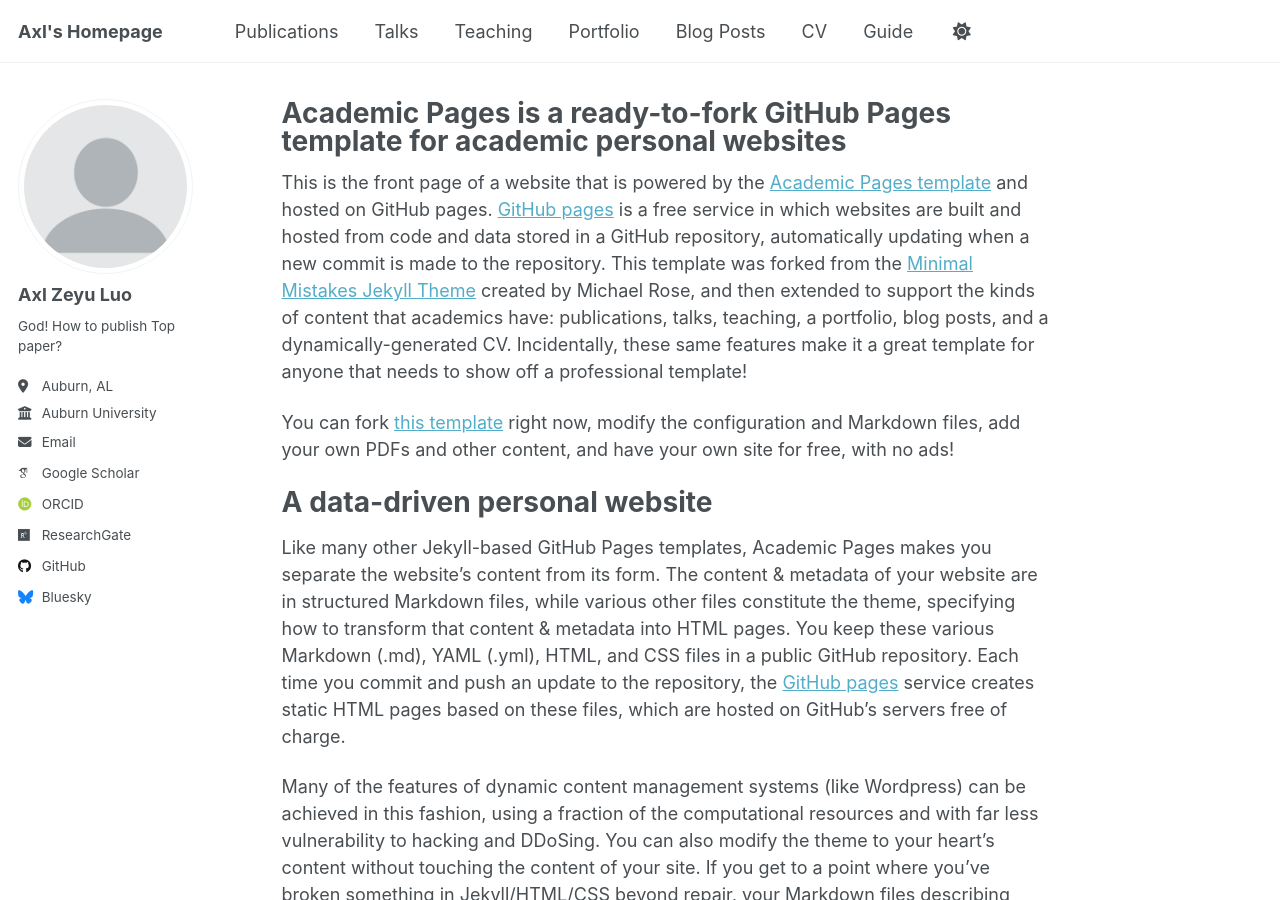
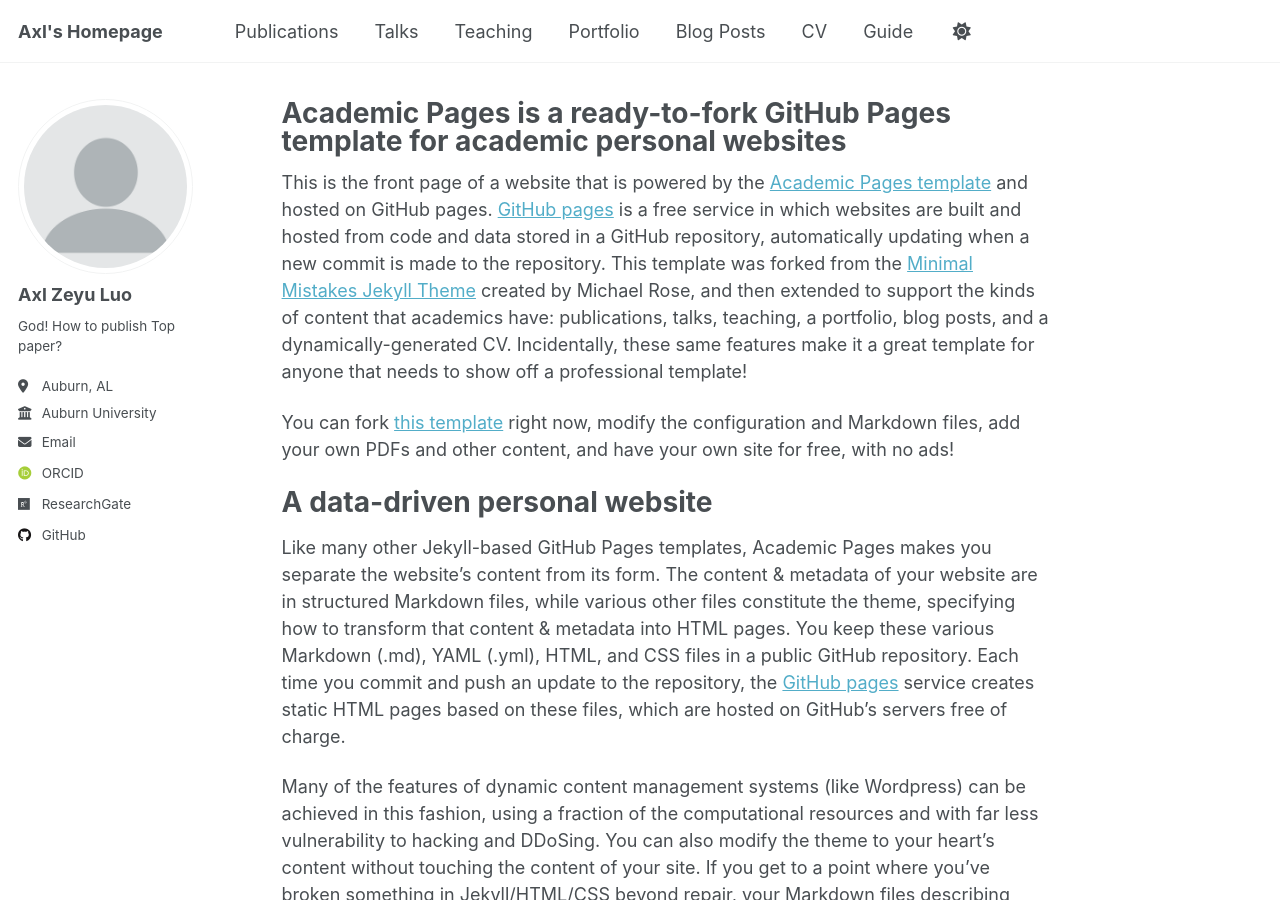
Before and after one commit to HyperPolyX/hyperpolyx.github.io, a Jekyll site: the page built from _pages/about.md, in a window 1280 px wide and 900 px high. Built offline with Jekyll 4.4.1, drawn with Linux system fonts in a browser that asks for light colours; some web fonts are replaced; a script that is not in the unit is left out.

Commit message:
Update _config.yml

```diff
--- a/_config.yml
+++ b/_config.yml
@@ -34,12 +34,12 @@ author:
   # Academic websites
   academia         : # URL
   arxiv            : # URL - Update with the correct link to your profile
-  googlescholar    : "https://scholar.google.com/citations?user=PS_CX0AAAAAJ"
+  googlescholar    : # "https://scholar.google.com/citations?user=PS_CX0AAAAAJ"
   inspire-hep      : # URL
   impactstory      : # URL
   orcid            : "https://orcid.org/my-orcid?orcid=0009-0002-1405-474X"
   semantic         : # URL
-  # pubmed           : "https://www.ncbi.nlm.nih.gov/pubmed/?term=john+snow"
+  pubmed           : # "https://www.ncbi.nlm.nih.gov/pubmed/?term=john+snow"
   researchgate     : "https://www.researchgate.net/profile/Zeyu-Luo-8?ev=hdr_xprf"
   scopus           : # URL
 
@@ -53,7 +53,7 @@ author:
 
   # Social media
   artstation       : # Username
-  bluesky          : "bsky.app" # Replace this with you Bluesky username
+  bluesky          : # "bsky.app" # Replace this with you Bluesky username
   facebook         : # Username
   flickr           : # Username
   foursquare       : # Username
```
